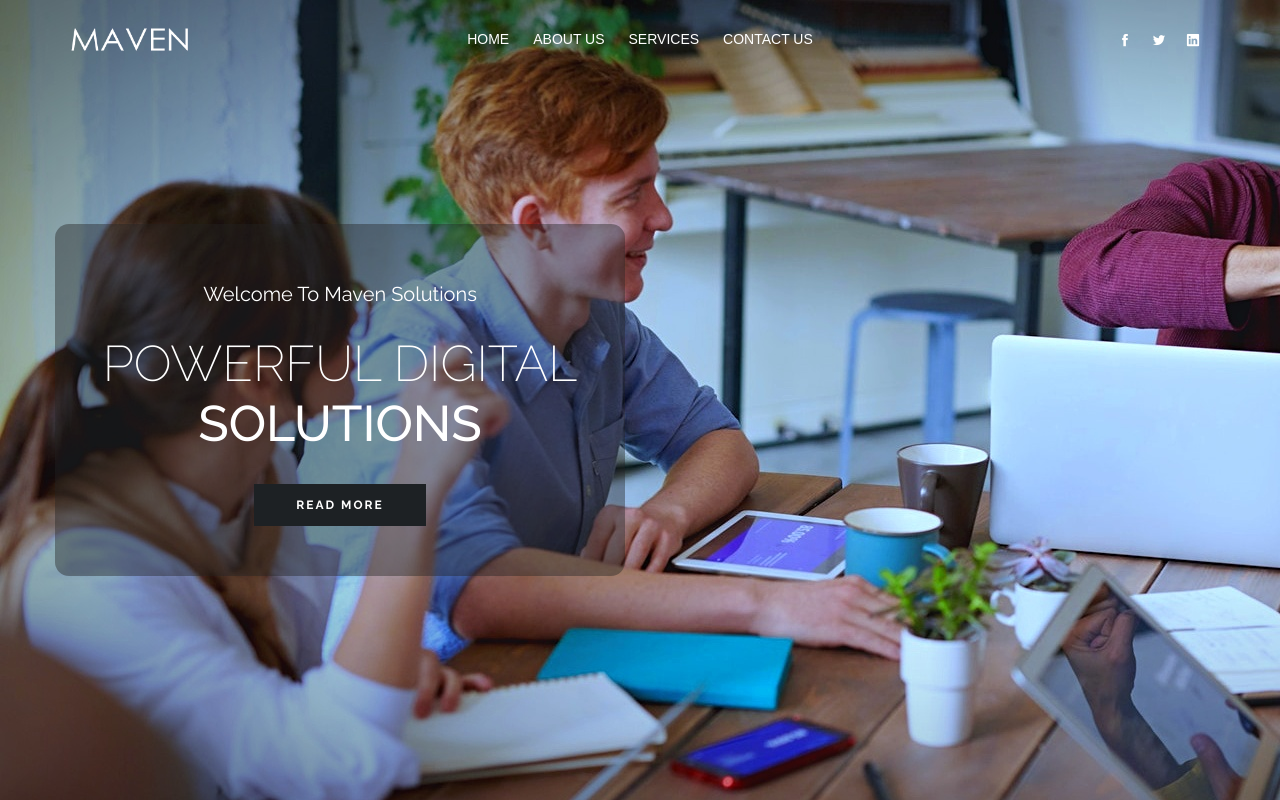
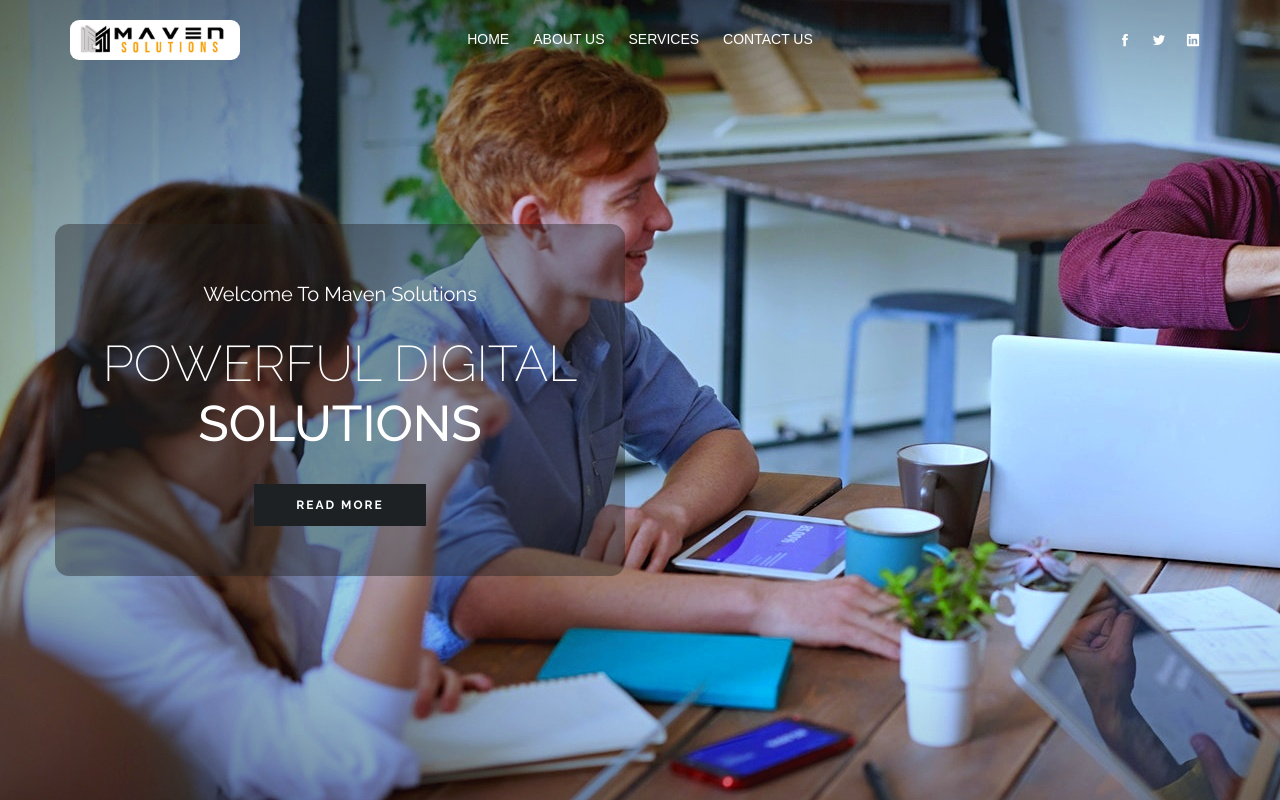
Before and after one commit to kshitiz-shresth/joinmavens, a plain HTML site: page index.html in a window 1280 px wide. Shown: the top 800 px of the page. Drawn offline with nearby package versions, Linux system fonts and the light colour scheme; files whose address does not match are found by name.

Commit message:
logo-changed

```diff
--- a/assets/css/_style.scss
+++ b/assets/css/_style.scss
@@ -45,3 +45,7 @@
     }
   }
 }
+
+img.logo.logo-display,img.logo.logo-scrolled{
+  border-radius: 9px;
+}
--- a/index.html
+++ b/index.html
@@ -61,7 +61,7 @@
       <!--== Start Header Navigation ==-->
       <div class="navbar-header">
         <button type="button" class="navbar-toggle" data-toggle="collapse" data-target="#navbar-menu"> <i class="tr-icon ion-android-menu"></i> </button>
-        <div class="logo"> <a href="index.html"><img class="logo logo-display" src="assets/images/logo-studio-white.png" alt=""> <img class="logo logo-scrolled" src="assets/images/logo-studio-black.png" alt=""> </a> </div>
+        <div class="logo"> <a href="index.html"><img class="logo logo-display" src="assets/images/logo.png" alt=""> <img class="logo logo-scrolled" src="assets/images/logo.png" alt=""> </a> </div>
       </div>
       <!--== End Header Navigation ==-->
 
@@ -405,7 +405,7 @@
         <div class="row wow fadeInUp" data-wow-delay="0.1s">
           <div class="col-md-8 centerize-col text-center">
             <div class="footer-logo">
-              <a href="index.html"><img src="assets/images/logo-studio-white.png" class="img-responsive centerize-col" alt="Footer Logo"/></a>
+              <a href="index.html"><img style="border-radius: 9px; width: auto;" src="assets/images/logo.png" class="img-responsive centerize-col" alt="Footer Logo"/></a>
             </div>
             <div class="copy-right">© <script>document.write(new Date().getFullYear());</script> <span class="white-color">Maven Solutions.</span> All rights reserved</div>
             <ul class="social-media mt-30 float-none">
```
Also changed, not shown: assets/css/style.css, assets/images/logo.png (added), 1 other file.
